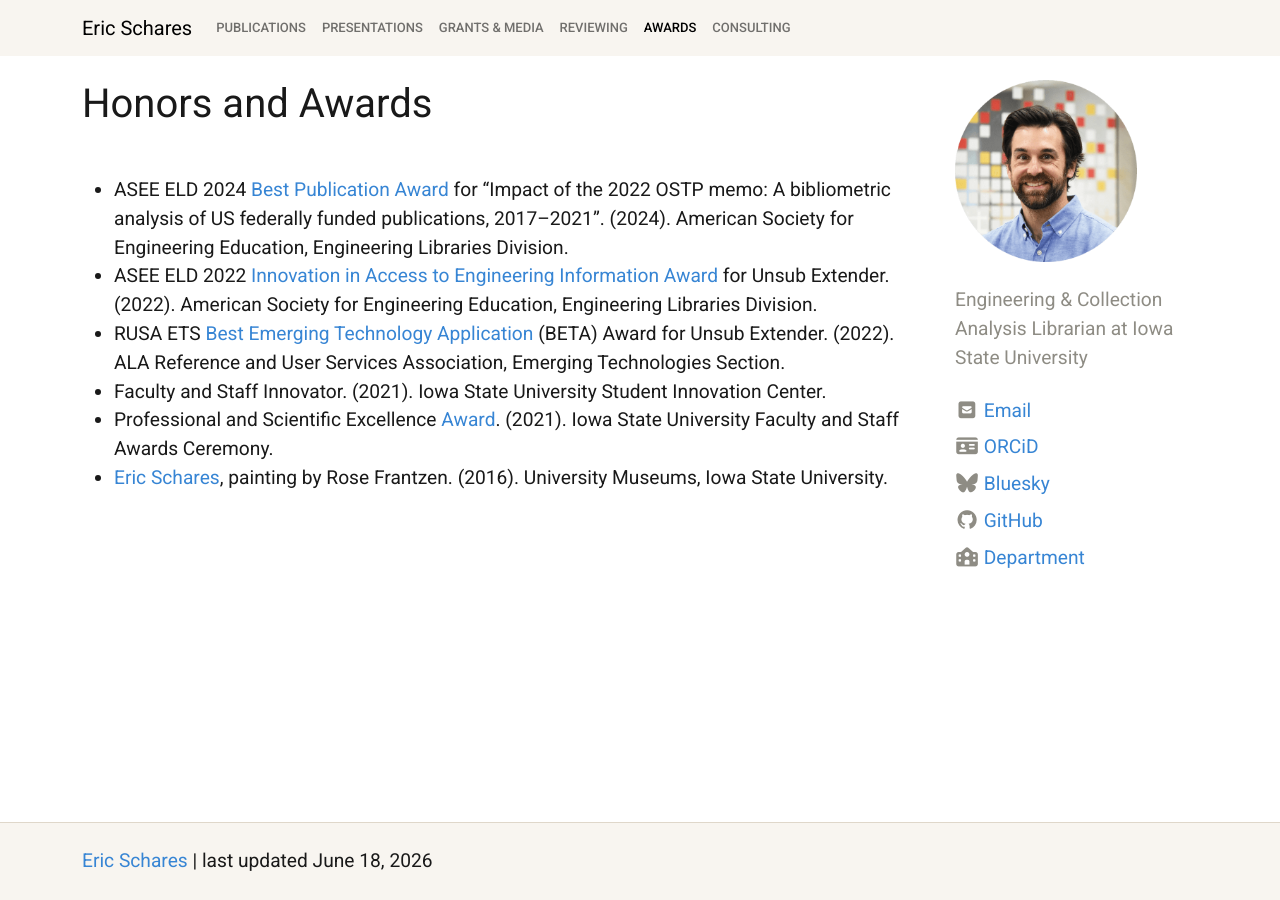
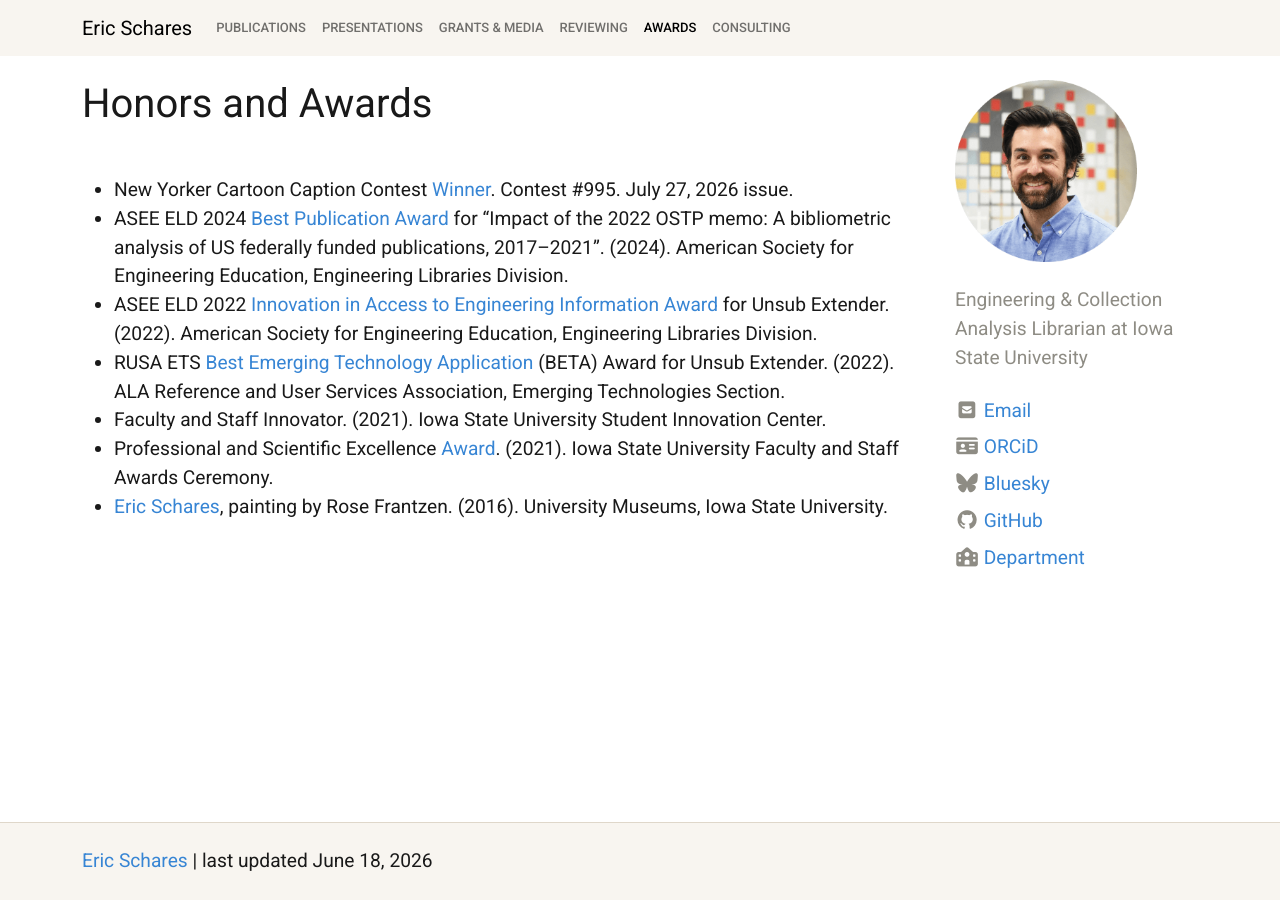
Before and after one commit to eschares/eschares.github.io, a Jekyll site: the page built from pages/awards.md, in a window 1280 px wide. Built offline with Jekyll 4.4.1, drawn with Linux system fonts in a browser that asks for light colours; nearby versions of some CDN libraries.

Commit message:
add New Yorker Cartoon Caption Contest

```diff
--- a/pages/awards.md
+++ b/pages/awards.md
@@ -4,6 +4,7 @@ nav: Awards
 nav_order: 6
 ---
 
+- New Yorker Cartoon Caption Contest [Winner](https://www.newyorker.com/cartoons/contest#winner). Contest #995. July 27, 2026 issue.
 - ASEE ELD 2024 [Best Publication Award](https://sites.asee.org/eld/about-the-eld/awards/#paper) for “Impact of the 2022 OSTP memo: A bibliometric analysis of US federally funded publications, 2017–2021”. (2024). American Society for Engineering Education, Engineering Libraries Division.
 - ASEE ELD 2022 [Innovation in Access to Engineering Information Award](https://sites.asee.org/eld/about-the-eld/awards/#innovation) for Unsub Extender. (2022). American Society for Engineering Education, Engineering Libraries Division.
 - RUSA ETS [Best Emerging Technology Application](https://rusaupdate.org/2022/03/2022-ets-best-emerging-technology-application-award/) (BETA) Award for Unsub Extender. (2022). ALA Reference and User Services Association, Emerging Technologies Section.
```
